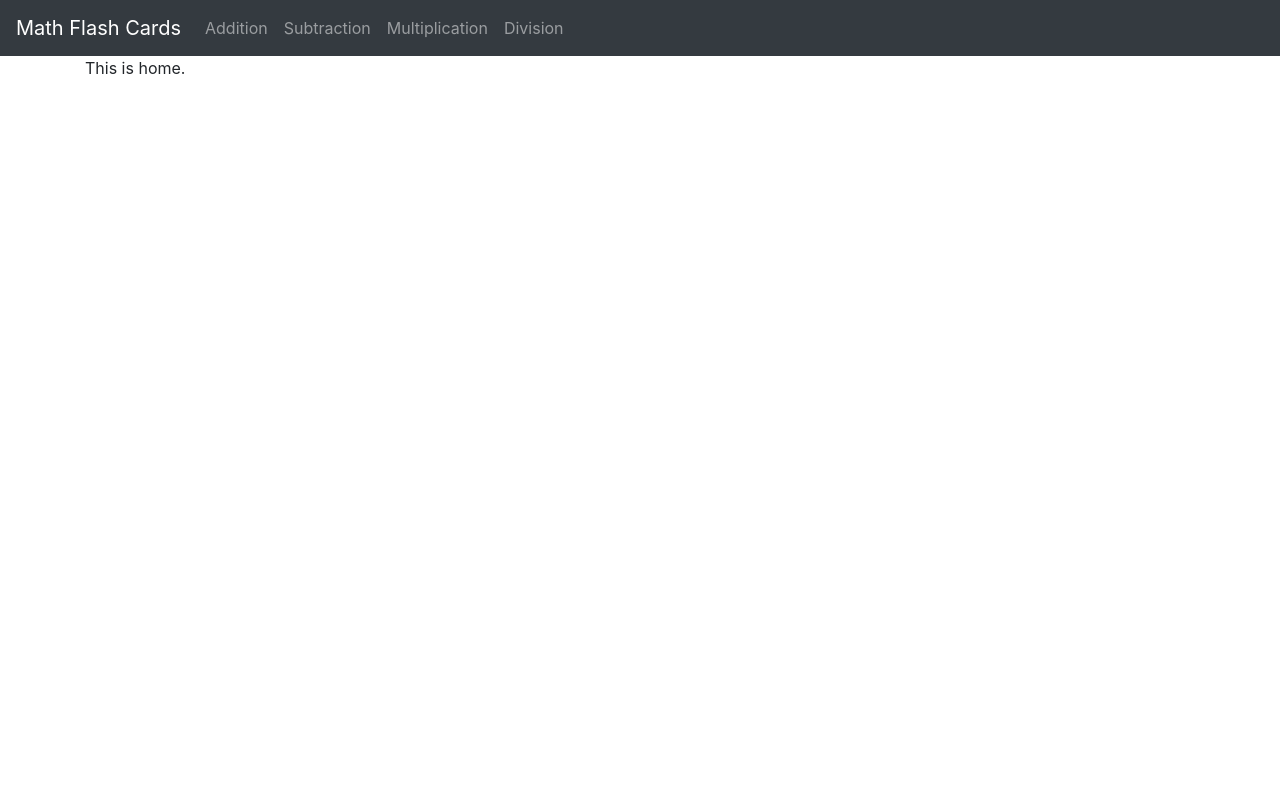
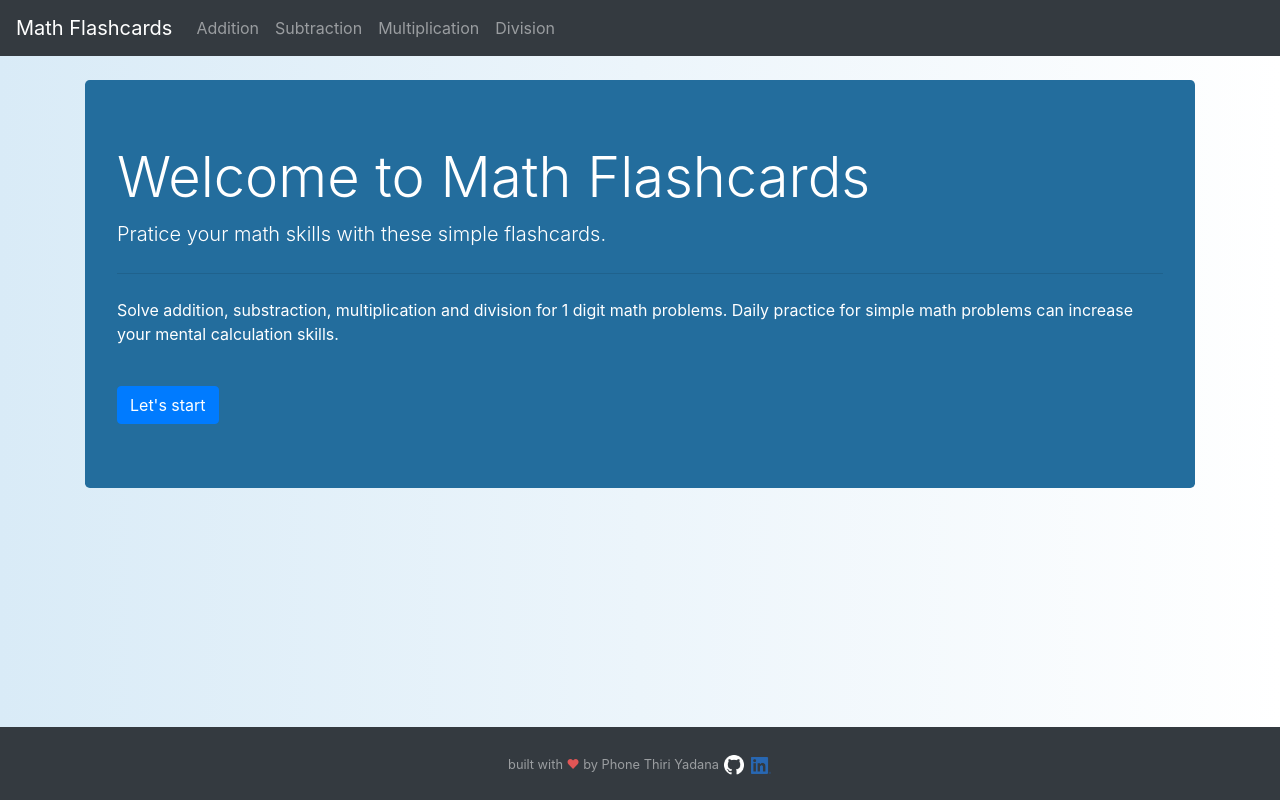
Before and after one commit to ptyadana/django-WEB-flashcards, a Django app: template flashcard/flashcard_app/templates/flashcard_app/home.html in a window 1280 px wide. Run offline with Django 3.2, Linux system fonts and the light colour scheme; the template is opened without the code that fills it, so the values that code supplies are empty; some libraries are stand-ins or nearby versions.

Commit message:
update layout for base, add footer, home page layout

```diff
--- /dev/null
+++ b/flashcard/flashcard_app/static/css/style.css
@@ -0,0 +1,34 @@
+
+/* ----------------------------------------------- */
+/* BASIC SETUP */
+/* ----------------------------------------------- */
+html,
+body {
+  height: 100%;
+  background: linear-gradient(to right, #d9ebf7, #fff);
+}
+
+.page-content {
+  flex: 1 0 auto;
+}
+
+/* ----------------------------------------------- */
+/* FOOTER  */
+/* ----------------------------------------------- */
+#sticky-footer {
+    flex-shrink: none;
+}
+
+.footer_icon{
+ display: inline-block;
+ margin: 1px;
+ width: 20px;
+}
+
+/* ----------------------------------------------- */
+/* Home Page */
+/* ----------------------------------------------- */
+.main{
+    background-color: #236d9d;
+    color: white;
+}
--- a/flashcard/flashcard_app/templates/flashcard_app/base.html
+++ b/flashcard/flashcard_app/templates/flashcard_app/base.html
@@ -1,14 +1,16 @@
+{% load static %}
 <!DOCTYPE html>
 <html lang="en">
 <head>
     <meta charset="UTF-8">
     <meta name="viewport" content="width=device-width, initial-scale=1.0">
     <link rel="stylesheet" href="https://stackpath.bootstrapcdn.com/bootstrap/4.4.1/css/bootstrap.min.css" integrity="sha384-Vkoo8x4CGsO3+Hhxv8T/Q5PaXtkKtu6ug5TOeNV6gBiFeWPGFN9MuhOf23Q9Ifjh" crossorigin="anonymous">
+    <link rel="stylesheet" href="{% static 'css/style.css' %}">
     <title>Base</title>
 </head>
-<body>
+<body class="d-flex flex-column">
     <nav class="navbar navbar-expand-lg navbar-dark bg-dark">
-        <a class="navbar-brand" href="{% url 'home' %}">Math Flash Cards</a>
+        <a class="navbar-brand" href="{% url 'home' %}">Math Flashcards</a>
         <button class="navbar-toggler" type="button" data-toggle="collapse" data-target="#navbarSupportedContent" aria-controls="navbarSupportedContent" aria-expanded="false" aria-label="Toggle navigation">
           <span class="navbar-toggler-icon"></span>
         </button>
@@ -30,10 +32,17 @@
           </ul>
         </div>
     </nav>
-    <div class="container">
+    <div class="container page-content">
         {% block 'content' %}
         {% endblock %}
     </div>
+    <footer id="sticky-footer" class="py-4 bg-dark text-white-50">
+      <div class="container text-center">
+        <small>built with <span style="color: #e25555;">&#9829;</span> by Phone Thiri Yadana</small>
+        <a href="https://github.com/ptyadana"><img class='footer_icon' src="{% static 'img/github.png' %}" alt="github"></a>
+        <a href="https://www.linkedin.com/in/phonethiriyadana"><img class='footer_icon' src="{% static 'img/linkedin.png' %}" alt="linkedin"></a>
+      </div>
+    </footer>
     <script src="https://code.jquery.com/jquery-3.4.1.slim.min.js" integrity="sha384-J6qa4849blE2+poT4WnyKhv5vZF5SrPo0iEjwBvKU7imGFAV0wwj1yYfoRSJoZ+n" crossorigin="anonymous"></script>
     <script src="https://cdn.jsdelivr.net/npm/popper.js@1.16.0/dist/umd/popper.min.js" integrity="sha384-Q6E9RHvbIyZFJoft+2mJbHaEWldlvI9IOYy5n3zV9zzTtmI3UksdQRVvoxMfooAo" crossorigin="anonymous"></script>
     <script src="https://stackpath.bootstrapcdn.com/bootstrap/4.4.1/js/bootstrap.min.js" integrity="sha384-wfSDF2E50Y2D1uUdj0O3uMBJnjuUD4Ih7YwaYd1iqfktj0Uod8GCExl3Og8ifwB6" crossorigin="anonymous"></script>
--- a/flashcard/flashcard_app/templates/flashcard_app/home.html
+++ b/flashcard/flashcard_app/templates/flashcard_app/home.html
@@ -8,7 +8,17 @@
 </head>
 <body>
     {% block 'content' %}
-    This is home.
+    <br>
+    <div class="jumbotron main">
+        <h1 class="display-4">Welcome to Math Flashcards</h1>
+        <p class="lead">Pratice your math skills with these simple flashcards.</p>
+        <hr class="my-4">
+        <p>Solve addition, substraction, multiplication and division for 1 digit math problems.
+        Daily practice for simple math problems can increase your mental calculation skills.
+        </p>
+        <br>
+        <a class="btn btn-primary" href="{% url 'addition' %}" role="button">Let's start</a>
+    </div>
     {% endblock%}
 </body>
 </html>
```
Also changed, not shown: flashcard/flashcard_app/static/img/github.png (added), flashcard/flashcard_app/static/img/linkedin.png (added).
